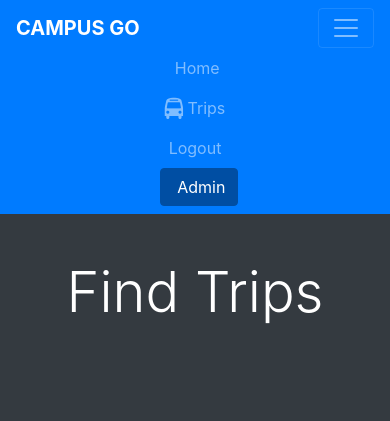
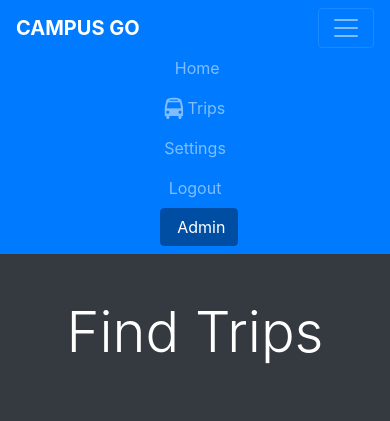
Before and after one commit to LadySith/WRR301-Project, a Django app: page /search/ in a window 390 px wide, after a click that opens the changed part. Shown: the top 421 px of the page. Run offline with Django 3.2, Linux system fonts and the light colour scheme; the visitor is signed in with stand-in values (Sample User, id 1); some libraries are stand-ins or nearby versions.

Commit message:
Added settings page

```diff
--- a/CampusGo/urls.py
+++ b/CampusGo/urls.py
@@ -24,6 +24,7 @@ urlpatterns = [
     url(r'^register/$', views.register, name='register'),
     url(r'^logout/$', auth_views.logout, {'next_page': '/'}, name='logout'),
     url(r'^search/$', views.search, name='search'),
+    url(r'^settings/$', views.settings, name='settings'),
     url(r'^location/json/$', views.location_json, name='location_json'),
 
 ]
--- a/web/templates/web/base.html
+++ b/web/templates/web/base.html
@@ -21,6 +21,9 @@
             <a class="nav-link" href="{% url 'search' %}"><i class="fa d-inline fa-lg fa-bus"></i>&nbsp;Trips</a>
           </li>
             {% if user.is_authenticated %}
+                <li class="nav-item">
+            <a class="nav-link" href="{% url 'settings' %}">Settings</a>
+          </li>
           <li class="nav-item">
             <a class="nav-link" href="{% url 'logout' %}">Logout</a>
           </li>
--- a/web/views.py
+++ b/web/views.py
@@ -81,3 +81,7 @@ def location_json(request):
         json_output.append(data)
 
     return JsonResponse(json_output, safe=False)
+
+
+def settings(request):
+    return render(request, 'web/settings.html')
```
Also changed, not shown: web/templates/web/settings.html (added, +28 -0 lines).
